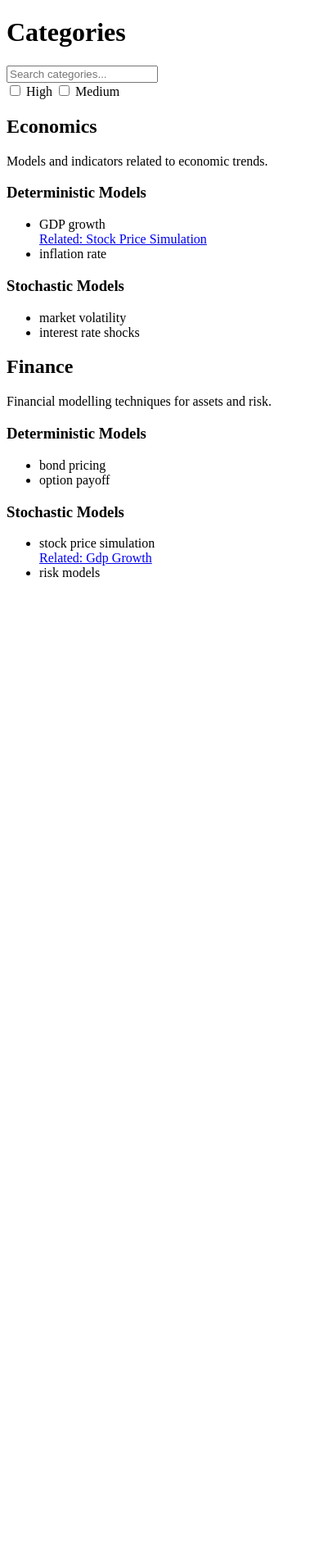
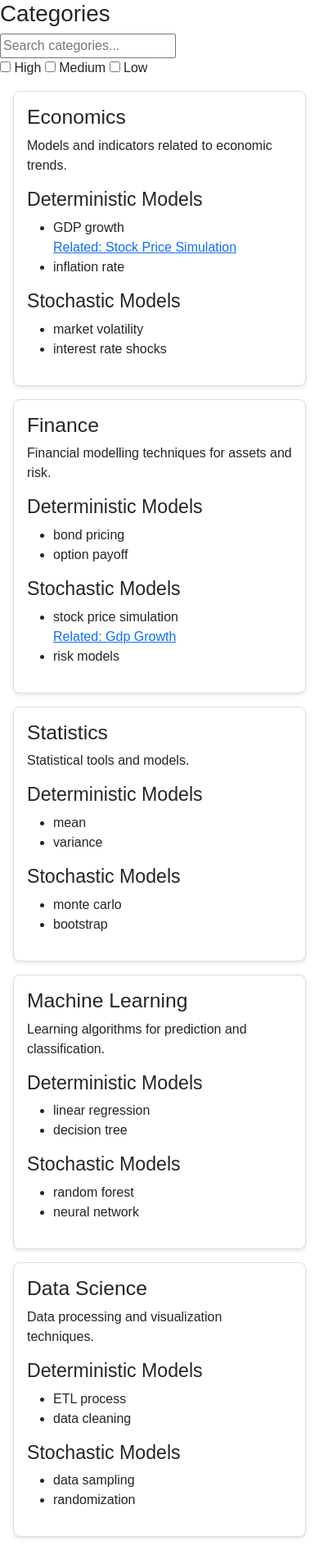
Before and after one commit to flyingtext/economical, a Flask app: page /categories/ in a window 390 px wide. Shown: the whole page at 82% size. Before the commit the page ends 704 px from the top, so only its background shows below. Run offline with Flask 3, Linux system fonts and the light colour scheme.

Commit message:
Add responsive card layout and styling

```diff
--- a/routes/categories.py
+++ b/routes/categories.py
@@ -45,6 +45,33 @@
             "stock price simulation": "/categories/economics#gdp-growth",
         },
     },
+    "statistics": {
+        "name": "Statistics",
+        "description": "Statistical tools and models.",
+        "deterministic_examples": ["mean", "variance"],
+        "stochastic_examples": ["monte carlo", "bootstrap"],
+        "adaptability": "High",
+        "related_categories": ["economics", "finance"],
+        "links": {},
+    },
+    "machine_learning": {
+        "name": "Machine Learning",
+        "description": "Learning algorithms for prediction and classification.",
+        "deterministic_examples": ["linear regression", "decision tree"],
+        "stochastic_examples": ["random forest", "neural network"],
+        "adaptability": "Medium",
+        "related_categories": ["statistics"],
+        "links": {},
+    },
+    "data_science": {
+        "name": "Data Science",
+        "description": "Data processing and visualization techniques.",
+        "deterministic_examples": ["ETL process", "data cleaning"],
+        "stochastic_examples": ["data sampling", "randomization"],
+        "adaptability": "Low",
+        "related_categories": ["machine_learning"],
+        "links": {},
+    },
 }
 
 
--- /dev/null
+++ b/static/css/styles.css
@@ -0,0 +1,21 @@
+@import url('https://cdn.jsdelivr.net/npm/bootstrap@5.3.2/dist/css/bootstrap.min.css');
+
+body {
+  margin: 0;
+  font-family: Arial, sans-serif;
+}
+
+.card-container {
+  display: grid;
+  grid-template-columns: repeat(auto-fill, minmax(250px, 1fr));
+  gap: 1rem;
+  padding: 1rem;
+}
+
+.card {
+  background-color: #fff;
+  border: 1px solid #ddd;
+  border-radius: 8px;
+  padding: 1rem;
+  box-shadow: 0 2px 4px rgba(0, 0, 0, 0.1);
+}
--- a/templates/categories.html
+++ b/templates/categories.html
@@ -3,6 +3,7 @@
   <head>
     <meta charset="utf-8">
     <title>Categories</title>
+    <link rel="stylesheet" href="{{ url_for('static', filename='css/styles.css') }}">
   </head>
   <body>
     <h1>Categories</h1>
@@ -18,8 +19,9 @@
         {% endfor %}
       </div>
     </div>
+    <div class="card-container">
     {% for category in categories %}
-      <section id="{{ category.name|lower|replace(' ', '-') }}">
+      <section class="card" id="{{ category.name|lower|replace(' ', '-') }}">
         <h2>{{ category.name }}</h2>
         <p>{{ category.description }}</p>
         <h3>Deterministic Models</h3>
--- a/templates/model.html
+++ b/templates/model.html
@@ -3,6 +3,7 @@
   <head>
     <meta charset="utf-8">
     <title>Financial Model Playground</title>
+    <link rel="stylesheet" href="{{ url_for('static', filename='css/styles.css') }}">
   </head>
   <body>
     <nav>
--- a/templates/model_result.html
+++ b/templates/model_result.html
@@ -3,6 +3,7 @@
   <head>
     <meta charset="utf-8">
     <title>Model Result</title>
+    <link rel="stylesheet" href="{{ url_for('static', filename='css/styles.css') }}">
   </head>
   <body>
     <nav>
```
